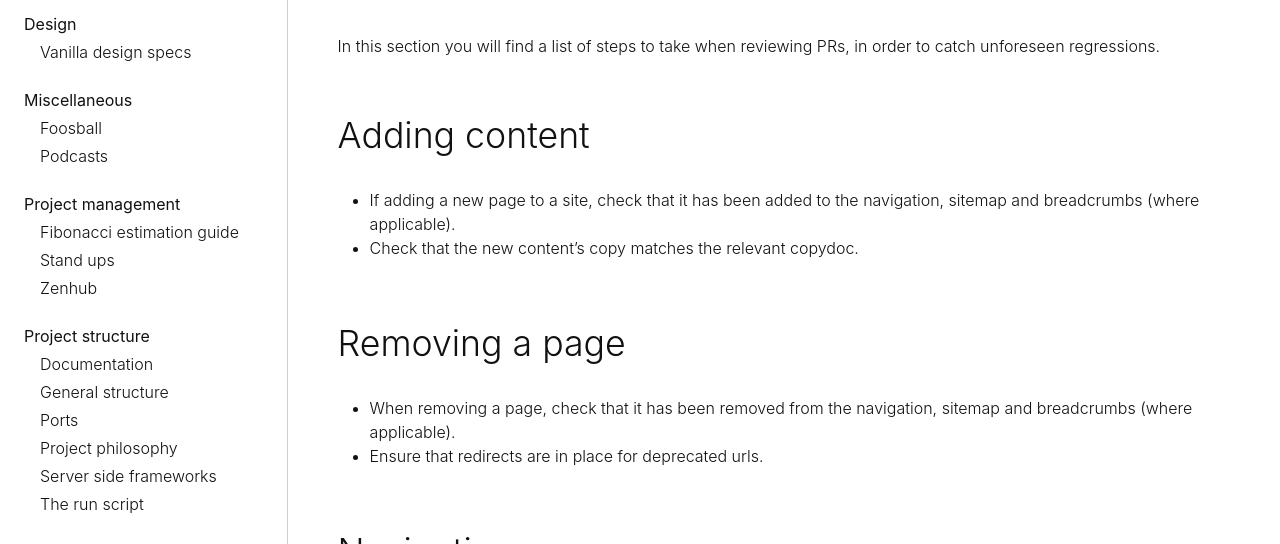
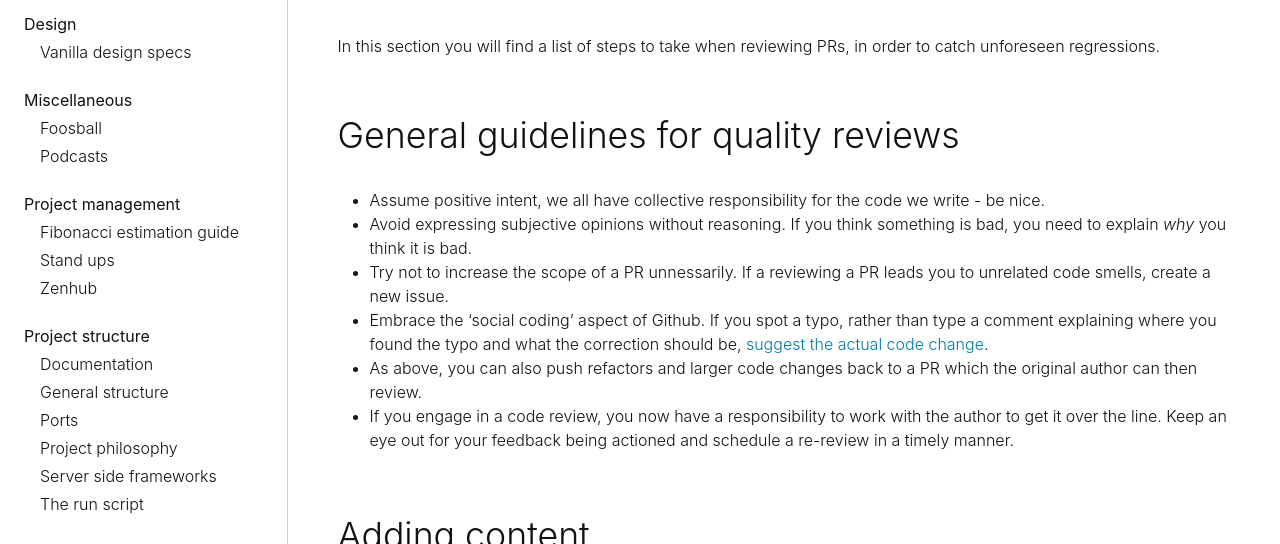
Before and after one commit to canonical-web-and-design/practices, a Jekyll site: the page built from workflow/qa-steps.md, in a window 1280 px wide and 900 px high, cut to the strip 356-900 px from the top of the window. Built offline with Jekyll 4.4.1, drawn with Linux system fonts in a browser that asks for light colours; some web fonts are replaced.

Commit message:
Add some general guidelines around PR etiquette

```diff
--- a/workflow/qa-steps.md
+++ b/workflow/qa-steps.md
@@ -4,6 +4,15 @@ description: Recommendations for common QA steps when reviewing PRs
 ---
 
 In this section you will find a list of steps to take when reviewing PRs, in order to catch unforeseen regressions.
+
+## General guidelines for quality reviews
+
+- Assume positive intent, we all have collective responsibility for the code we write - be nice.
+- Avoid expressing subjective opinions without reasoning. If you think something is bad, you need to explain _why_ you think it is bad.
+- Try not to increase the scope of a PR unnessarily. If a reviewing a PR leads you to unrelated code smells, create a new issue.
+- Embrace the 'social coding' aspect of Github. If you spot a typo, rather than type a comment explaining where you found the typo and what the correction should be, [suggest the actual code change](https://help.github.com/articles/incorporating-feedback-in-your-pull-request/#applying-a-suggested-change).
+- As above, you can also push refactors and larger code changes back to a PR which the original author can then review.
+- If you engage in a code review, you now have a responsibility to work with the author to get it over the line. Keep an eye out for your feedback being actioned and schedule a re-review in a timely manner.
 
 ## Adding content
 
```
